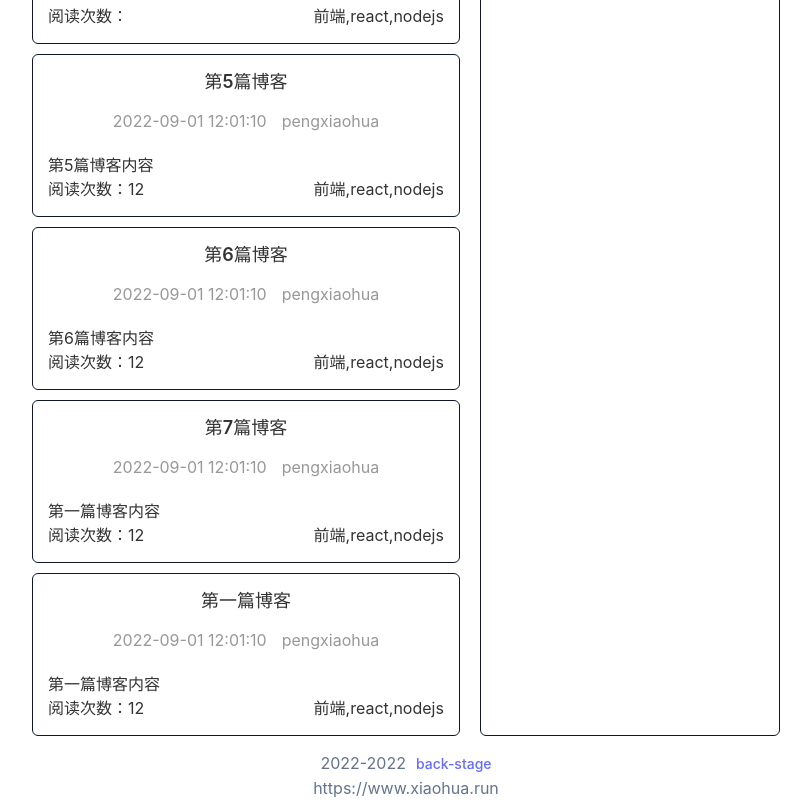
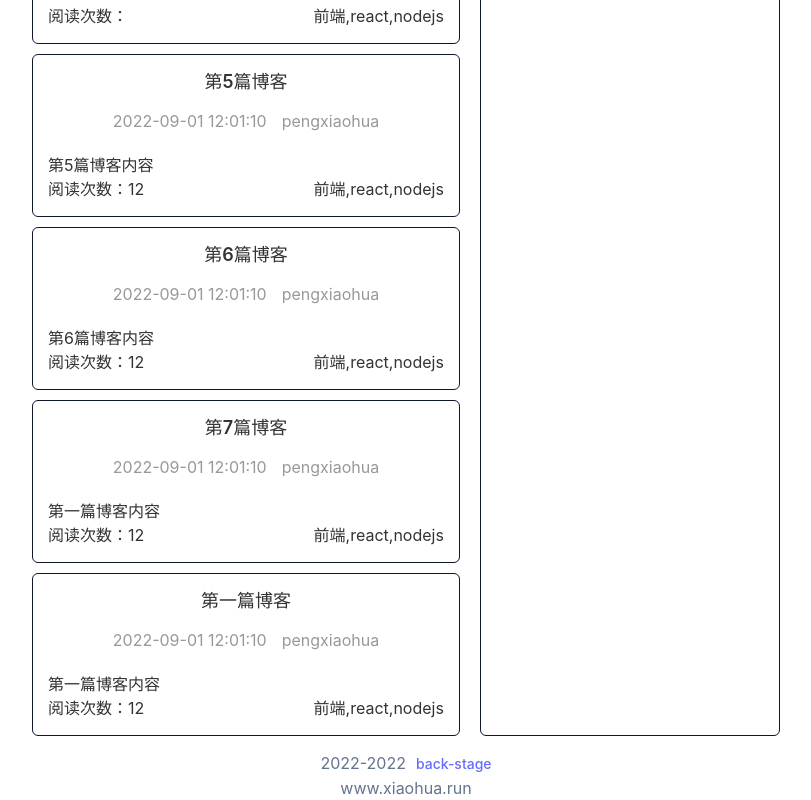
Before and after one commit to pengxiaohua/my-blog-web, a React (Vite) app: page / in a window 1280 px wide. Shown: the part 723-1523 px from the top of the page, without its empty margins (234-1045 px from the left). Built offline with nearby package versions, Linux system fonts and the light colour scheme; what tailwindcss-dark-mode would draw is missing.

Commit message:
feat: change footer text

```diff
--- a/src/components/Footer/index.tsx
+++ b/src/components/Footer/index.tsx
@@ -18,7 +18,7 @@ const footer: FC<Props> = (props) => {
           {`2022-${new Date().getFullYear()}`}
           <Link to="/back-stage" style={{marginLeft: 10, fontSize: 14}}>back-stage</Link>
         </div>
-        <div className="footer__domain-name">https://www.xiaohua.run</div>
+        <div className="footer__domain-name">www.xiaohua.run</div>
     </div>
   )
 }
```
